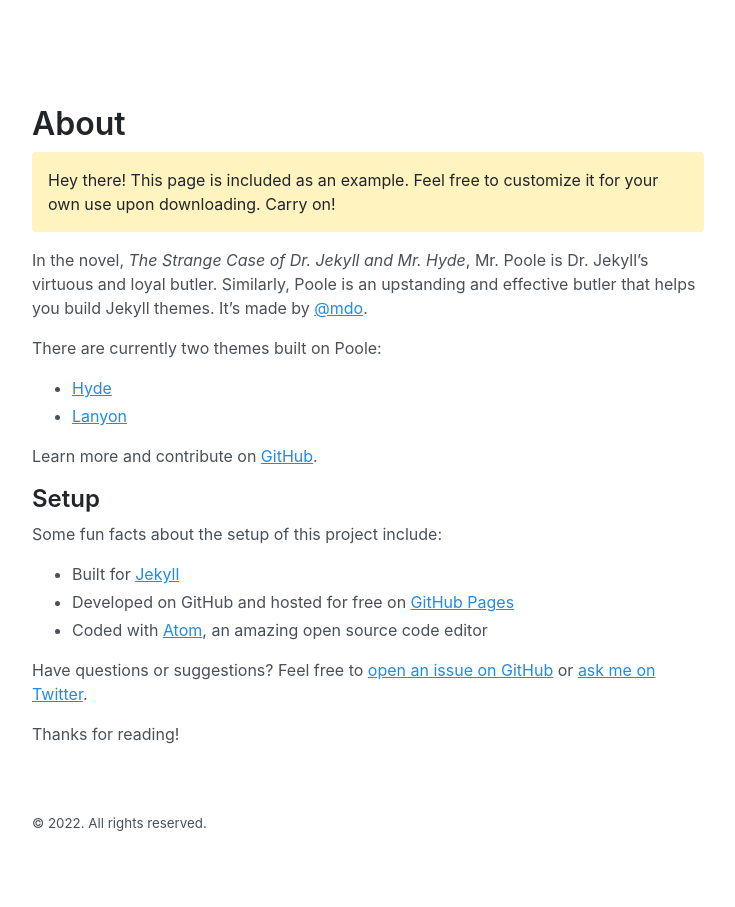
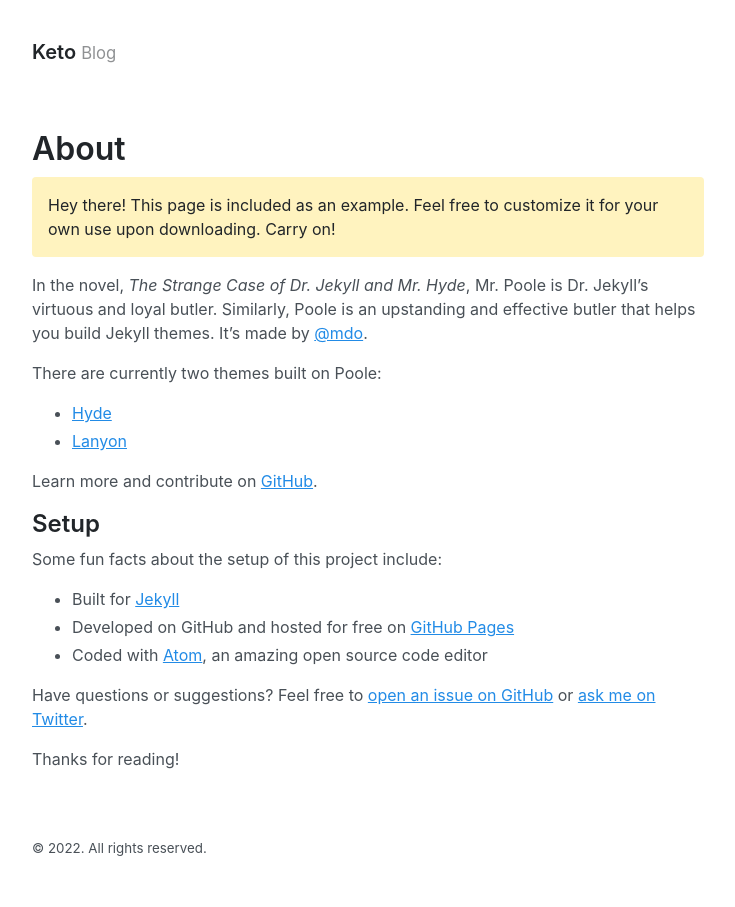
Before and after one commit to ketozhang/blog, a Jekyll site: the page built from about.md, in a window 1280 px wide. Shown: the whole page, without its empty margins (272-1007 px from the left). Built offline with Jekyll 4.4.1, drawn with Linux system fonts in a browser that asks for light colours.

Commit message:
Change site title

```diff
--- a/_config.yml
+++ b/_config.yml
@@ -1,10 +1,11 @@
 # Setup
-# title: Poole
-# tagline: The Jekyll Butler
-# url: https://getpoole.com
-paginate: 1
+title: Keto
+tagline: Blog
+description: Keto D. Zhang blogs
+url: https://ketozhang.github.io/blog
 baseurl: ""
 permalink: pretty
+paginate: 3
 
 # Gems
 plugins:
```
